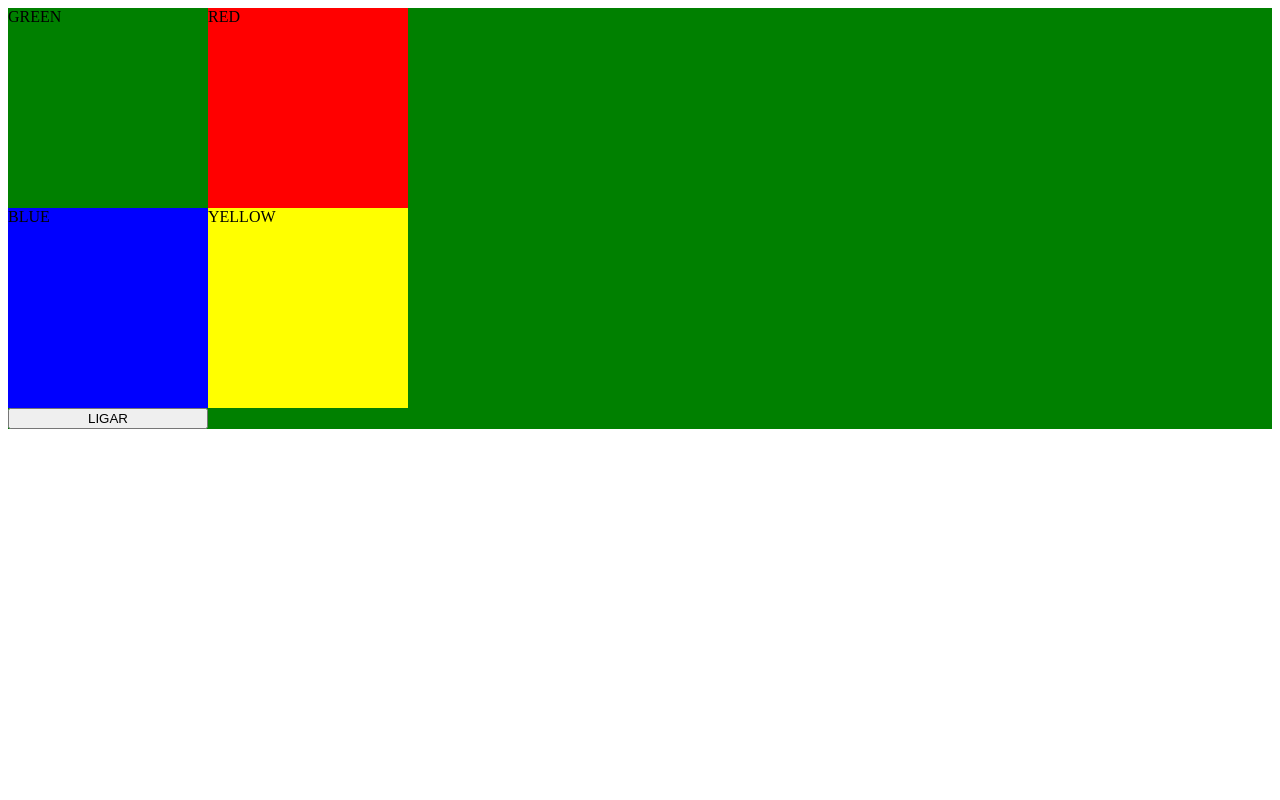
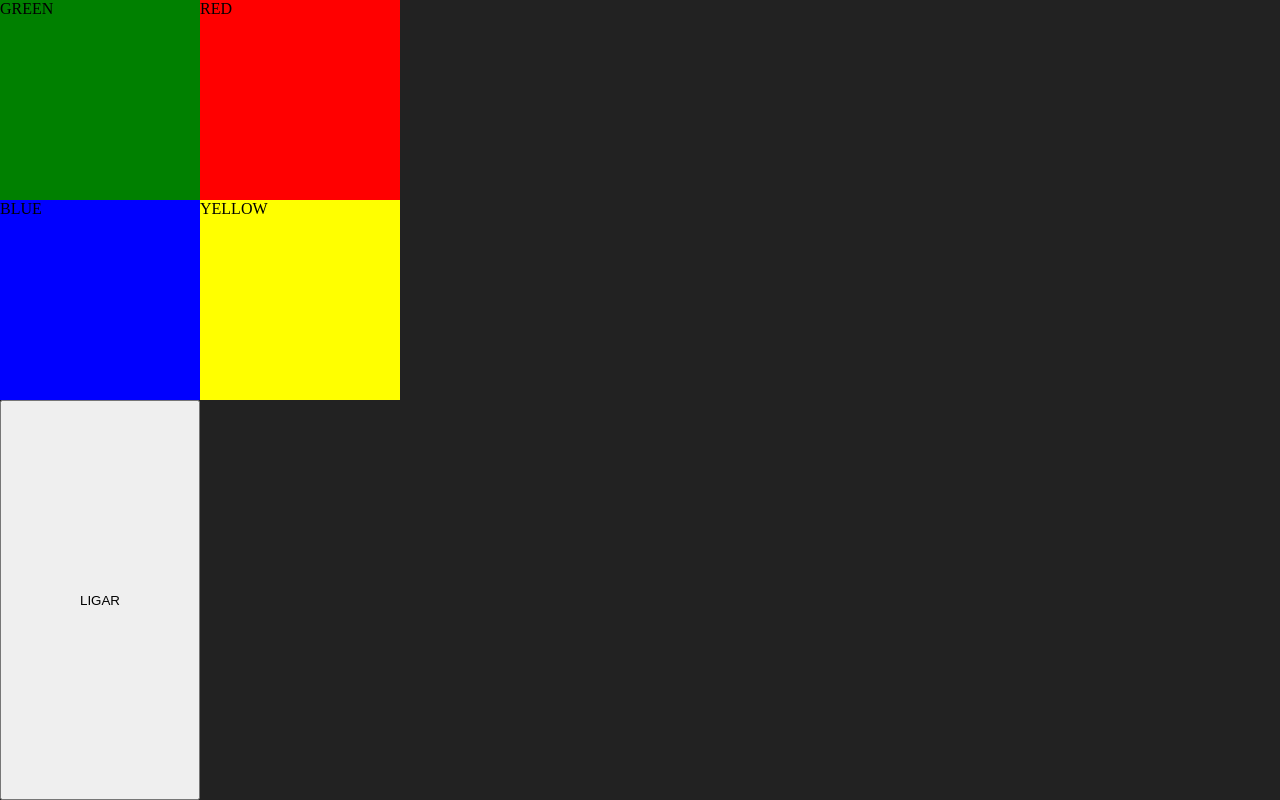
Before and after one commit to kaiquye/GAME_GENIUS, a React (Create React App) app: page / in a window 1280 px wide. Built offline with nearby package versions, Linux system fonts and the light colour scheme.

Commit message:
:beers: criando promisses para eventos de cores

```diff
--- a/src/App.js
+++ b/src/App.js
@@ -1,73 +1,76 @@
 import style from './App.module.css'
-import {useState} from "react";
+import {useState, useRef} from "react";
 function App() {
     const [lightRED, setLightRED] = useState(false)
-    const [lightGREEN, setLightGREE] = useState(false)
+    const [lightGREEN, setLightGREEN] = useState(false)
     const [lightBLUE, setLightBLUE] = useState(false)
     const [lightYELLOW, setLightYELLOW] = useState(false)
+
+    const GREEN = useRef()
+    const RED = useRef()
+    const BLUE = useRef()
+    const YELLOW = useRef()
 
     const COLOR = ['RED', 'BLUE', 'GREEN', 'YELLOW']
 
     const [currentOrder, setCurrentOrder] = useState([])
     const [userOrder, setUserOrder] = useState([])
 
-    const lightOf = {
-     'background-color': 'green'
+    const lightOf = (color) => {
+        return { 'background-color': color}
     }
 
-    const lightOn = {
-        'background-color': 'red'
+    const lightOn = (color) =>{
+       return {'background-color': color}
     }
 
     function genereteTime (limit) {
         return (Math.floor(Math.random() * limit));
     }
 
-    function STARTGAME(){
+    function setTime (ref_, color,time) {
+      return new Promise((resolve, reject)=>{
+          setTimeout(()=>{
+              ref_.current.style.backgroundColor = color
+              resolve(true)
+          },[time])
+      })
+    }
+
+    async function execute(color) {
+        switch(color){
+            case 'RED':
+                await setTime(GREEN, 'white',2000)
+                await setTime(GREEN, 'green',200)
+        }
+    }
+
+    async function STARTGAME(){
       let order = []
+      let green = 0;
       let runtime = genereteTime(10);
-
+        setLightGREEN(true)
       while (runtime >= 0){
+          console.log('iniciou')
           const randomNumber = Math.floor(Math.random() * COLOR.length);
-          const currentColor = COLOR[randomNumber]
-          switch (currentColor) {
-              case "RED" :
-                  setLightRED(true);
-                  setTimeout(()=>{
-                      setLightRED(false)
-                  }, [55])
-              case "BLUE" :
-                  setLightBLUE(true);
-                  setTimeout(()=>{
-                      setLightBLUE(false)
-                  }, [55])
-              case "GREEN" :
-                  setLightGREE(true);
-                  setTimeout(()=>{
-                      setLightGREE(false)
-                  }, [55])
-              case "YELLOW" :
-                  setLightYELLOW(true);
-                  setTimeout(()=>{
-                      setLightYELLOW(false)
-                  }, [55])
-          }
-          order.push(currentColor)
-          runtime -= 1
+            const currentColor = COLOR[randomNumber];
+            order.push(currentColor);
+            runtime -= 1;
+           await execute(currentColor)
+          //   await setTime(div_green, 'green',2000)
+          // await setTime(div_green, 'white',2000)
       }
-
-      setCurrentOrder(order)
-
-      console.log(order)
+       setCurrentOrder(order)
+       console.log(order)
     }
 
   return (
     <div className="App">
-        <main style={lightRED === true ? lightOn : lightOf}>
-            <div className={style.GREEN_DEFAULT}>
+        <main style={lightGREEN === true ? lightOn('green') : lightOf('')} >
+            <div ref={GREEN}  className={style.GREEN_DEFAULT}>
                 GREEN
             </div>
-            <div  className={style.RED_DEFAULT}>
+            <div style={lightRED === true ? lightOn('red') : lightOf('')} className={style.RED_DEFAULT}>
                 RED
             </div>
             <div className={style.BLUE_DEFAULT}>
@@ -76,7 +79,7 @@ function App() {
             <div className={style.YELLOW_DEFAULT}>
                 YELLOW
             </div>
-            <button onClick={()=>STARTGAME()}>
+            <button onClick={async()=> await STARTGAME()}>
                 LIGAR
             </button>
         </main>
--- a/src/App.module.css
+++ b/src/App.module.css
@@ -1,4 +1,9 @@
+*{
+  margin: 0;
+}
 main{
+  height: 100vh;
+  background-color: #222;
   display: grid;
   grid-template-columns: 200px  200px;
   grid-template-rows: 200px 200px;
```
